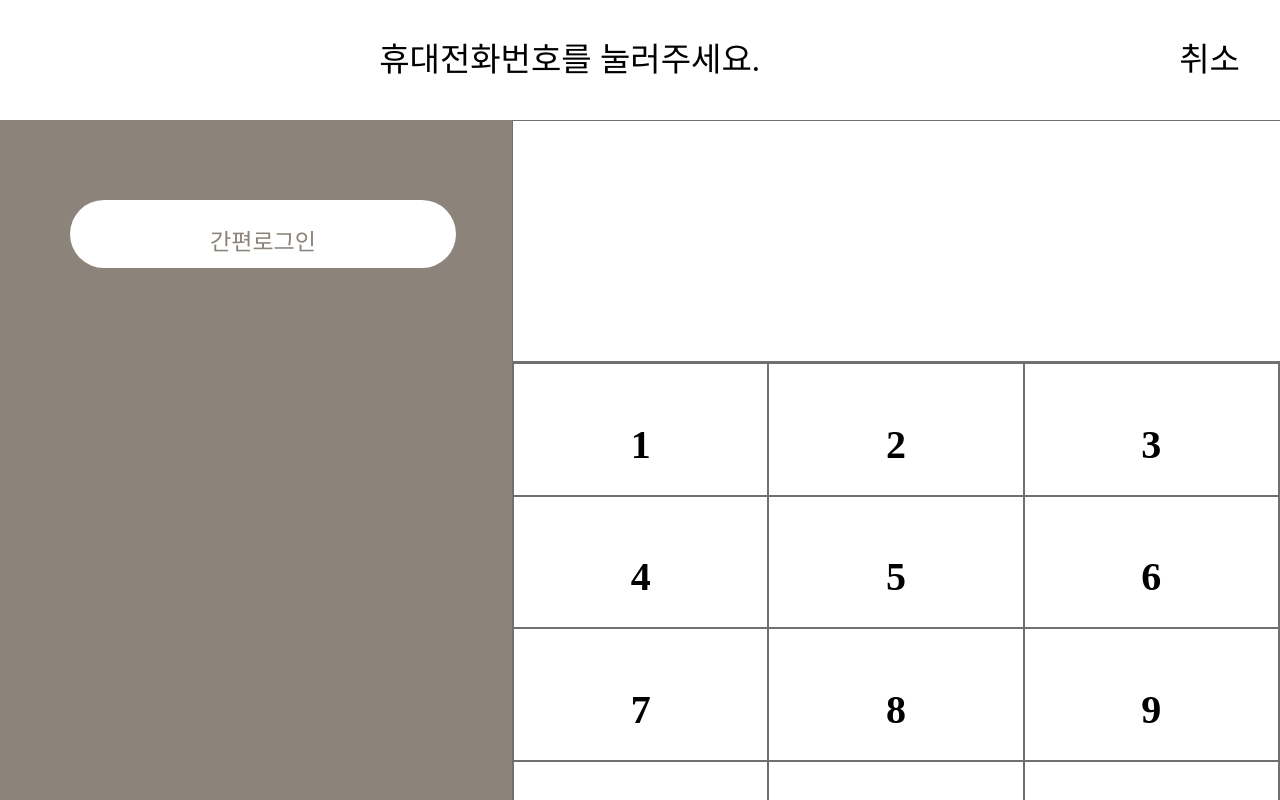
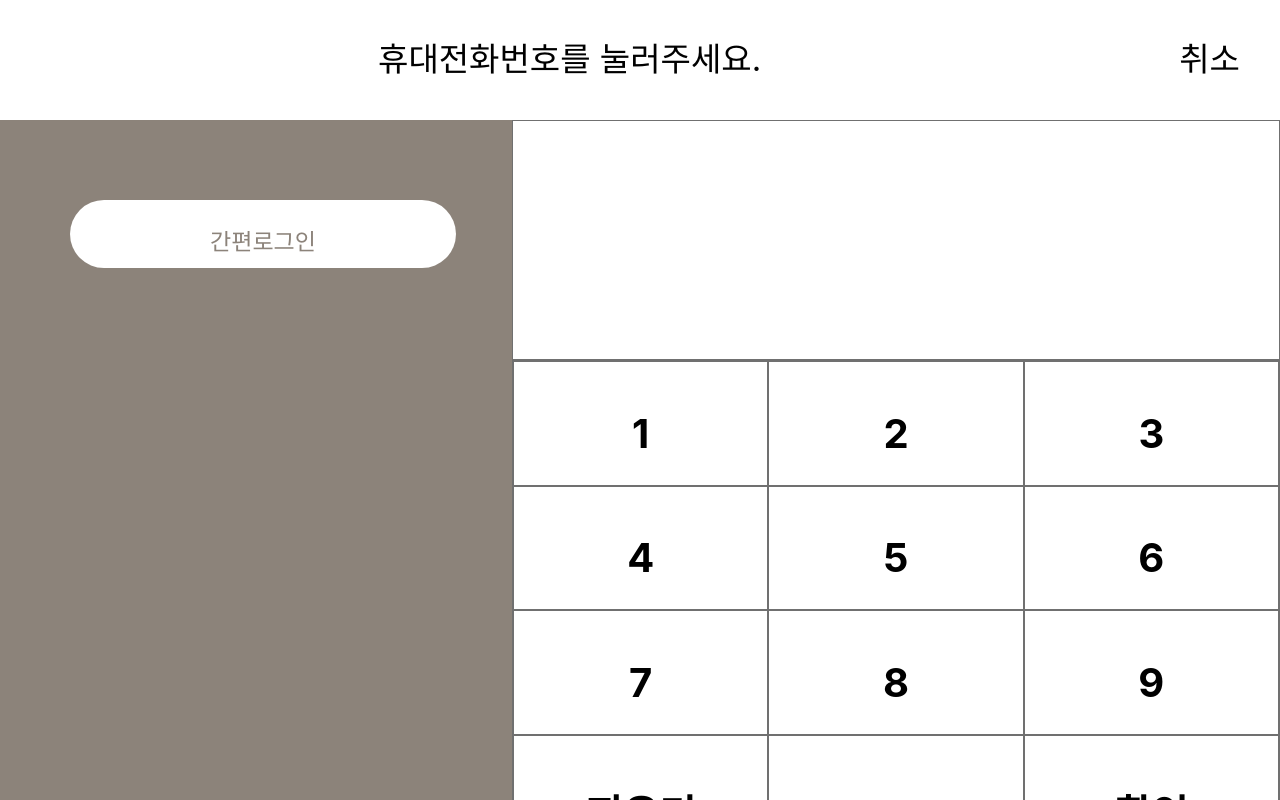
Before and after one commit to Ko-GyeongTae/Frontend-GymManagement-client, a Next.js app: page /login in a window 1280 px wide. Built offline with nearby package versions, Linux system fonts and the light colour scheme.

Commit message:
<EDIT> reject to select all text

```diff
--- a/pages/_app.tsx
+++ b/pages/_app.tsx
@@ -1,5 +1,6 @@
 import { AppProps } from 'next/app'
 import Head from 'next/head'
+import '../styles/globals.css'
 
 const App = ({ Component, pageProps }: AppProps) => {
   return (
--- a/pages/login.tsx
+++ b/pages/login.tsx
@@ -35,71 +35,71 @@ const Login = () => {
                     <div style={{ width: '100%', height: '30%', textAlign: 'center', border: 1, borderStyle: 'solid', borderColor: '#707070' }}>
                         <p style={{ fontSize: 60 }}>{phoneNum.slice(0, 3) + (phoneNum.length > 3 ? '-' : "") + phoneNum.slice(3,7) + (phoneNum.length > 7 ? '-' : "") + phoneNum.slice(7, 11)}</p>
                     </div>
-                    <div style={{ width: 'auto', height: '55%', border: 1, borderStyle: 'solid', borderColor: '#707070' }}>
-                        <div style={{ display: 'table', width: '100%', height: '100%' }}>
+                    <div style={{ width: 'auto', height: '70%', border: 1, borderStyle: 'solid', borderColor: '#707070', position: 'relative' }}>
+                        <div style={{ display: 'table', width: '100%', height: '80%' }}>
                             <div style={{ display: 'table-row' }}>
-                                <div style={{ display: 'table-cell', width: '33%', height: '25%', textAlign: 'center', fontSize: 20, paddingTop: 30, border: 1, borderStyle: 'solid', borderColor: '#707070' }} onClick={() => {
+                                <div style={{ display: 'table-cell', width: '33%', height: '25%', textAlign: 'center', fontSize: 20, paddingTop: 20, border: 1, borderStyle: 'solid', borderColor: '#707070' }} onClick={() => {
                                     InputNumber('1');
                                 }}>
                                     <h1>1</h1>
                                 </div>
-                                <div style={{ display: 'table-cell', width: '33%', height: '25%', textAlign: 'center', fontSize: 20, paddingTop: 30, border: 1, borderStyle: 'solid', borderColor: '#707070' }} onClick={() => {
+                                <div style={{ display: 'table-cell', width: '33%', height: '25%', textAlign: 'center', fontSize: 20, paddingTop: 20, border: 1, borderStyle: 'solid', borderColor: '#707070' }} onClick={() => {
                                     InputNumber('2');
                                 }}>
                                     <h1>2</h1>
                                 </div>
-                                <div style={{ display: 'table-cell', width: '33%', height: '25%', textAlign: 'center', fontSize: 20, paddingTop: 30, border: 1, borderStyle: 'solid', borderColor: '#707070' }} onClick={() => {
+                                <div style={{ display: 'table-cell', width: '33%', height: '25%', textAlign: 'center', fontSize: 20, paddingTop: 20, border: 1, borderStyle: 'solid', borderColor: '#707070' }} onClick={() => {
                                     InputNumber('3');
                                 }}>
                                     <h1>3</h1>
                                 </div>
                             </div>
                             <div style={{ display: 'table-row' }}>
-                                <div style={{ display: 'table-cell', width: '33%', height: '25%', textAlign: 'center', fontSize: 20, paddingTop: 30, border: 1, borderStyle: 'solid', borderColor: '#707070' }} onClick={() => {
+                                <div style={{ display: 'table-cell', width: '33%', height: '25%', textAlign: 'center', fontSize: 20, paddingTop: 20, border: 1, borderStyle: 'solid', borderColor: '#707070' }} onClick={() => {
                                     InputNumber('4');
                                 }}>
                                     <h1>4</h1>
                                 </div>
-                                <div style={{ display: 'table-cell', width: '33%', height: '25%', textAlign: 'center', fontSize: 20, paddingTop: 30, border: 1, borderStyle: 'solid', borderColor: '#707070' }} onClick={() => {
+                                <div style={{ display: 'table-cell', width: '33%', height: '25%', textAlign: 'center', fontSize: 20, paddingTop: 20, border: 1, borderStyle: 'solid', borderColor: '#707070' }} onClick={() => {
                                     InputNumber('5');
                                 }}>
                                     <h1>5</h1>
                                 </div>
-                                <div style={{ display: 'table-cell', width: '33%', height: '25%', textAlign: 'center', fontSize: 20, paddingTop: 30, border: 1, borderStyle: 'solid', borderColor: '#707070' }} onClick={() => {
+                                <div style={{ display: 'table-cell', width: '33%', height: '25%', textAlign: 'center', fontSize: 20, paddingTop: 20, border: 1, borderStyle: 'solid', borderColor: '#707070' }} onClick={() => {
                                     InputNumber('6');
                                 }}>
                                     <h1>6</h1>
                                 </div>
                             </div>
                             <div style={{ display: 'table-row' }}>
-                                <div style={{ display: 'table-cell', width: '33%', height: '25%', textAlign: 'center', fontSize: 20, paddingTop: 30, border: 1, borderStyle: 'solid', borderColor: '#707070' }} onClick={() => {
+                                <div style={{ display: 'table-cell', width: '33%', height: '25%', textAlign: 'center', fontSize: 20, paddingTop: 20, border: 1, borderStyle: 'solid', borderColor: '#707070' }} onClick={() => {
                                     InputNumber('7');
                                 }}>
                                     <h1>7</h1>
                                 </div>
-                                <div style={{ display: 'table-cell', width: '33%', height: '25%', textAlign: 'center', fontSize: 20, paddingTop: 30, border: 1, borderStyle: 'solid', borderColor: '#707070' }} onClick={() => {
+                                <div style={{ display: 'table-cell', width: '33%', height: '25%', textAlign: 'center', fontSize: 20, paddingTop: 20, border: 1, borderStyle: 'solid', borderColor: '#707070' }} onClick={() => {
                                     InputNumber('8');
                                 }}>
                                     <h1>8</h1>
                                 </div>
-                                <div style={{ display: 'table-cell', width: '33%', height: '25%', textAlign: 'center', fontSize: 20, paddingTop: 30, border: 1, borderStyle: 'solid', borderColor: '#707070' }} onClick={() => {
+                                <div style={{ display: 'table-cell', width: '33%', height: '25%', textAlign: 'center', fontSize: 20, paddingTop: 20, border: 1, borderStyle: 'solid', borderColor: '#707070' }} onClick={() => {
                                     InputNumber('9');
                                 }}>
                                     <h1>9</h1>
                                 </div>
                             </div>
                             <div style={{ display: 'table-row' }}>
-                                <div style={{ display: 'table-cell', width: '33%', height: '25%', textAlign: 'center', fontSize: 20, paddingTop: 30, border: 1, borderStyle: 'solid', borderColor: '#707070' }} onClick={() => {
+                                <div style={{ display: 'table-cell', width: '33%', height: '25%', textAlign: 'center', fontSize: 20, paddingTop: 20, border: 1, borderStyle: 'solid', borderColor: '#707070' }} onClick={() => {
                                     setPhoneNum(phoneNum.slice(0, -1));
                                 }}>
                                     <h1>지우기</h1>
                                 </div>
-                                <div style={{ display: 'table-cell', width: '33%', height: '25%', textAlign: 'center', fontSize: 20, paddingTop: 30, border: 1, borderStyle: 'solid', borderColor: '#707070' }} onClick={() => {
+                                <div style={{ display: 'table-cell', width: '33%', height: '25%', textAlign: 'center', fontSize: 20, paddingTop: 20, border: 1, borderStyle: 'solid', borderColor: '#707070' }} onClick={() => {
                                     InputNumber('0');
                                 }}>
                                     <h1>0</h1>
                                 </div>
-                                <div style={{ display: 'table-cell', width: '33%', height: '25%', textAlign: 'center', fontSize: 20, paddingTop: 30, border: 1, borderStyle: 'solid', borderColor: '#707070' }} onClick={() => {
+                                <div style={{ display: 'table-cell', width: '33%', height: '25%', textAlign: 'center', fontSize: 20, paddingTop: 20, border: 1, borderStyle: 'solid', borderColor: '#707070' }} onClick={() => {
                                     console.log('done');
                                 }}>
                                     <h1>확인</h1>
--- a/styles/globals.css
+++ b/styles/globals.css
@@ -4,6 +4,12 @@ body {
   margin: 0;
   font-family: -apple-system, BlinkMacSystemFont, Segoe UI, Roboto, Oxygen,
     Ubuntu, Cantarell, Fira Sans, Droid Sans, Helvetica Neue, sans-serif;
+  -webkit-touch-callout: none;
+  -webkit-user-select: none;
+  -khtml-user-select: none;
+  -moz-user-select: none;
+  -ms-user-select: none;
+  user-select: none;
 }
 
 a {
@@ -14,3 +20,12 @@ a {
 * {
   box-sizing: border-box;
 }
+
+div {
+  -webkit-touch-callout: none;
+  -webkit-user-select: none;
+  -khtml-user-select: none;
+  -moz-user-select: none;
+  -ms-user-select: none;
+  user-select: none;
+}
```
